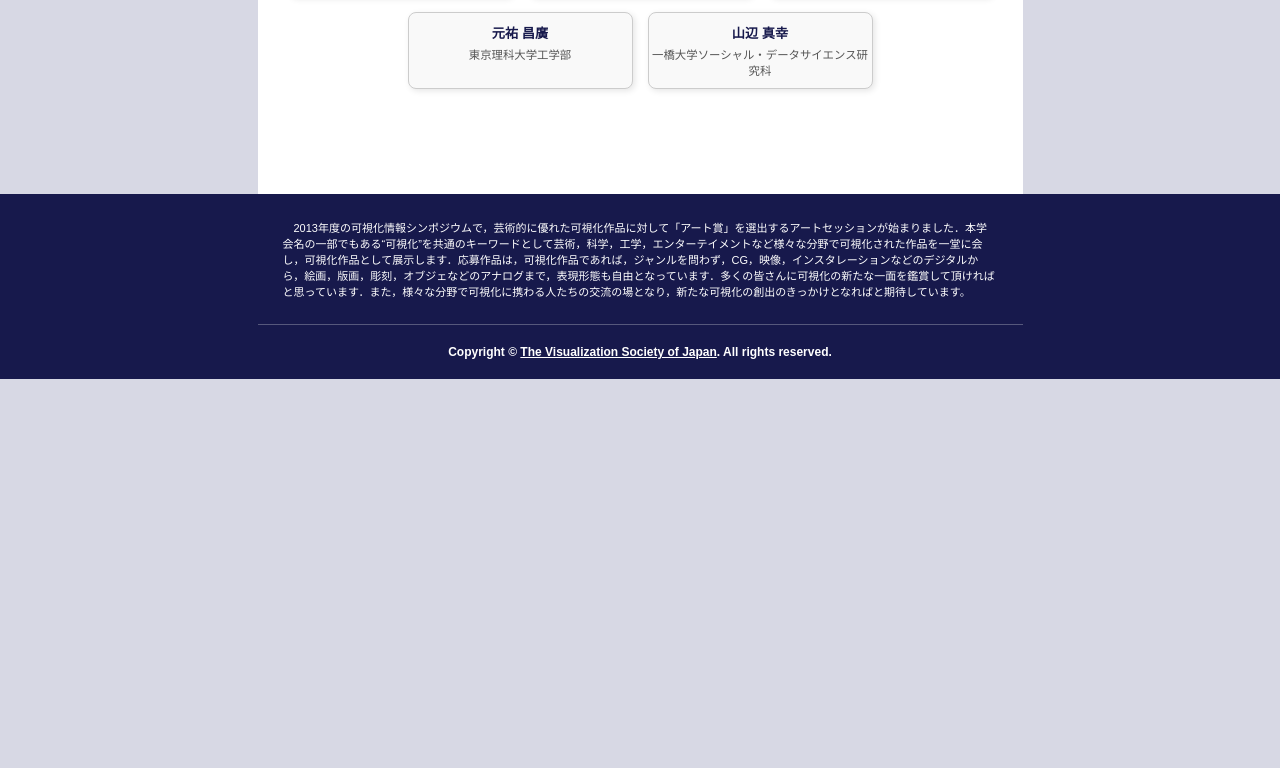
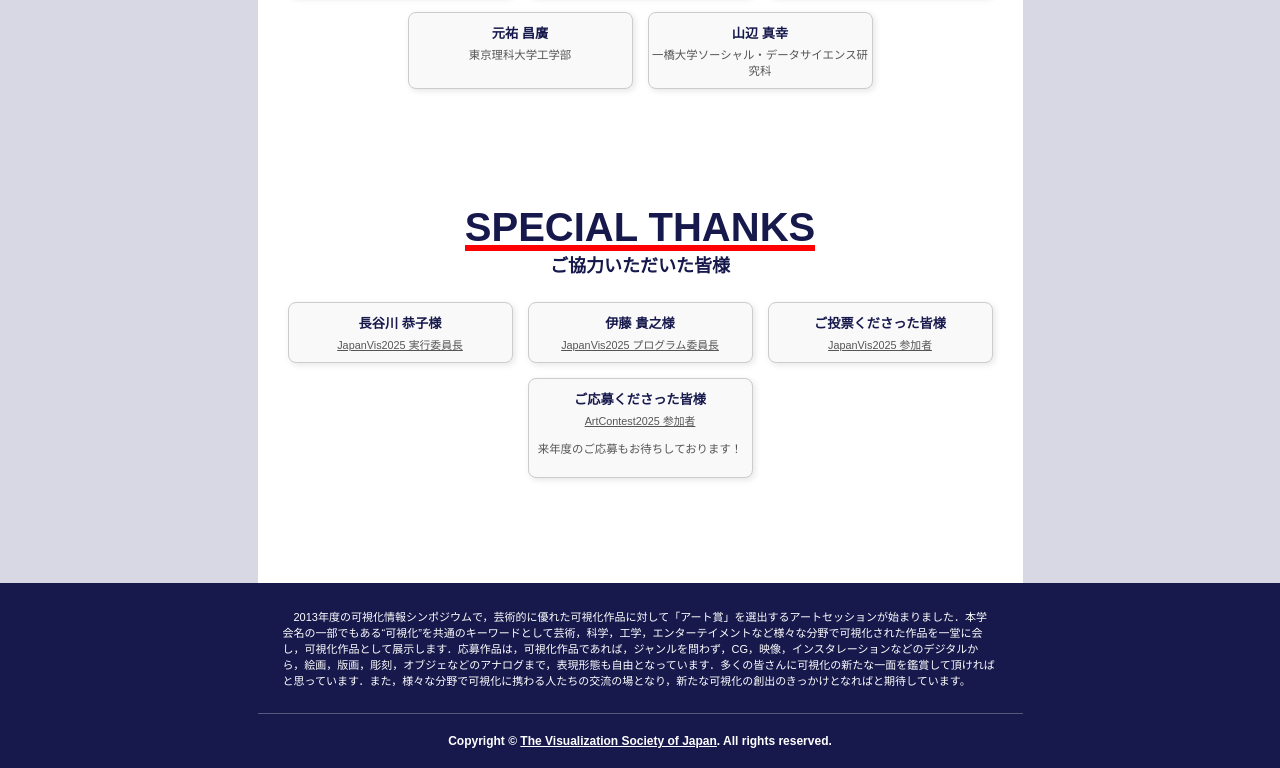
Before and after one commit to codria/art2025, a plain HTML site: page index.html in a window 1280 px wide. Shown: the part 3584-4352 px from the top of the page. Before the commit the page ends 3963 px from the top, so only its background shows below. Drawn offline with Linux system fonts and the light colour scheme.

Commit message:
Add Special Thanks

```diff
--- a/css/style.css
+++ b/css/style.css
@@ -317,6 +317,10 @@ body {
   font-size: 0.95em;
   color: #555;
 }
+.organizer-card .affiliation a {
+  font-size: 0.95em;
+  color: #555;
+}
 
 .footer {
 	background-color: #17194c;
--- a/index.html
+++ b/index.html
@@ -122,7 +122,7 @@
 
 
     <!-- エントリー作品 -->
-    <div class="section_title">
+    <div id="all_entries" class="section_title">
       <div class="section_title_en">ALL ENTRIES</div>
       <div class="section_title_jp">全応募作品一覧</div>
     </div>
@@ -264,6 +264,30 @@
       </div>
     </div>
 
+    <!-- スペシャルサンクス -->
+    <div class="section_title">
+      <div class="section_title_en">SPECIAL THANKS</div>
+      <div class="section_title_jp">ご協力いただいた皆様</div>
+    </div>
+
+    <div class="flex_wrapper">
+      <div class="organizer-card">
+        <div class="name">長谷川 恭子様</div>
+        <div class="affiliation"><a href="https://vsj.jp/japanvis2025/jp/index.html#organizer" target="_blank">JapanVis2025 実行委員長</a></div>
+      </div>
+      <div class="organizer-card">
+        <div class="name">伊藤 貴之様</div>
+        <div class="affiliation"><a href="https://vsj.jp/japanvis2025/jp/index.html#organizer" target="_blank">JapanVis2025 プログラム委員長</a></div>
+      </div>
+      <div class="organizer-card">
+        <div class="name">ご投票くださった皆様</div>
+        <div class="affiliation"><a href="https://vsj.jp/japanvis2025/jp/index.html#program" target="_blank">JapanVis2025 参加者</a></div>
+      </div>
+      <div class="organizer-card">
+        <div class="name">ご応募くださった皆様</div>
+        <div class="affiliation"><a href="#all_entries">ArtContest2025 参加者</a><p>来年度のご応募もお待ちしております！</p></div>
+      </div>
+    </div>
 
 
     <!-- 拡大表示枠（コントロールはJavaScript） -->
```
